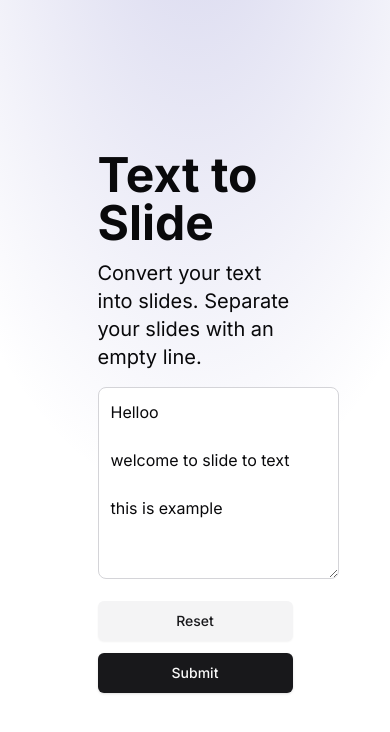
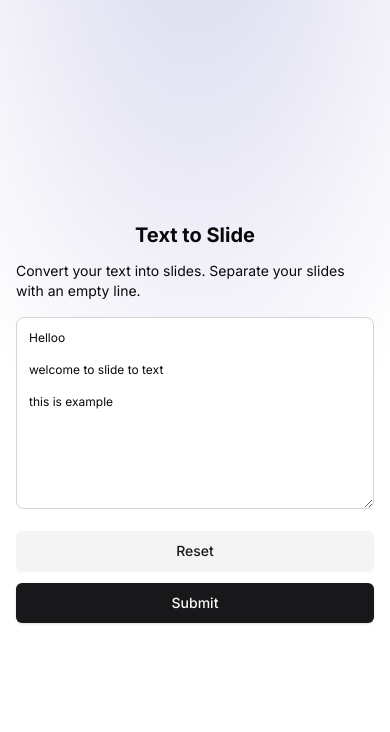
Before and after one commit to mhmmdvg/text-to-slide, a Next.js app: page / in a window 390 px wide. Shown: the top 732 px of the page. Built offline with nearby package versions, Linux system fonts and the light colour scheme.

Commit message:
feat: add responsive ui

```diff
--- a/app/page.tsx
+++ b/app/page.tsx
@@ -142,9 +142,9 @@ export default function Home() {
 	return (
 		<main className="absolute top-0 z-[-2] flex h-screen w-screen flex-col items-center justify-center bg-white bg-[radial-gradient(ellipse_80%_80%_at_50%_-20%,rgba(120,119,198,0.3),rgba(255,255,255,0))]">
 			{slide.length ? (
-				<div className="relative z-10 flex w-1/2 flex-col items-center justify-center space-y-4">
+				<div className="relative z-10 flex w-full flex-col items-center justify-center space-y-4 md:w-1/2">
 					<motion.h1
-						className="text-5xl font-bold transition-all duration-1000 ease-in-out"
+						className="text-xl font-bold transition-all duration-1000 ease-in-out md:text-5xl"
 						key={activeSlide}
 						variants={variants}
 						initial="enter"
@@ -175,16 +175,18 @@ export default function Home() {
 					</div>
 				</div>
 			) : (
-				<div className="relative z-10 w-1/2 space-y-4">
+				<div className="relative z-10 w-full space-y-4 p-4 md:w-1/2">
 					<div className="flex flex-col items-center justify-center space-y-3">
-						<h1 className="text-5xl font-bold">Text to Slide</h1>
-						<p className="text-xl">
+						<h1 className="text-xl font-bold md:text-5xl">
+							Text to Slide
+						</h1>
+						<p className="text-sm md:text-xl">
 							Convert your text into slides. Separate your slides with an
 							empty line.
 						</p>
 					</div>
 					<textarea
-						className="h-48 max-h-48 min-h-48 min-w-full rounded-lg border border-zinc-300 p-3"
+						className="h-48 max-h-48 min-h-48 min-w-full rounded-lg border border-zinc-300 p-3 text-xs md:text-base"
 						value={lines}
 						onChange={handleChange}
 					/>
```
